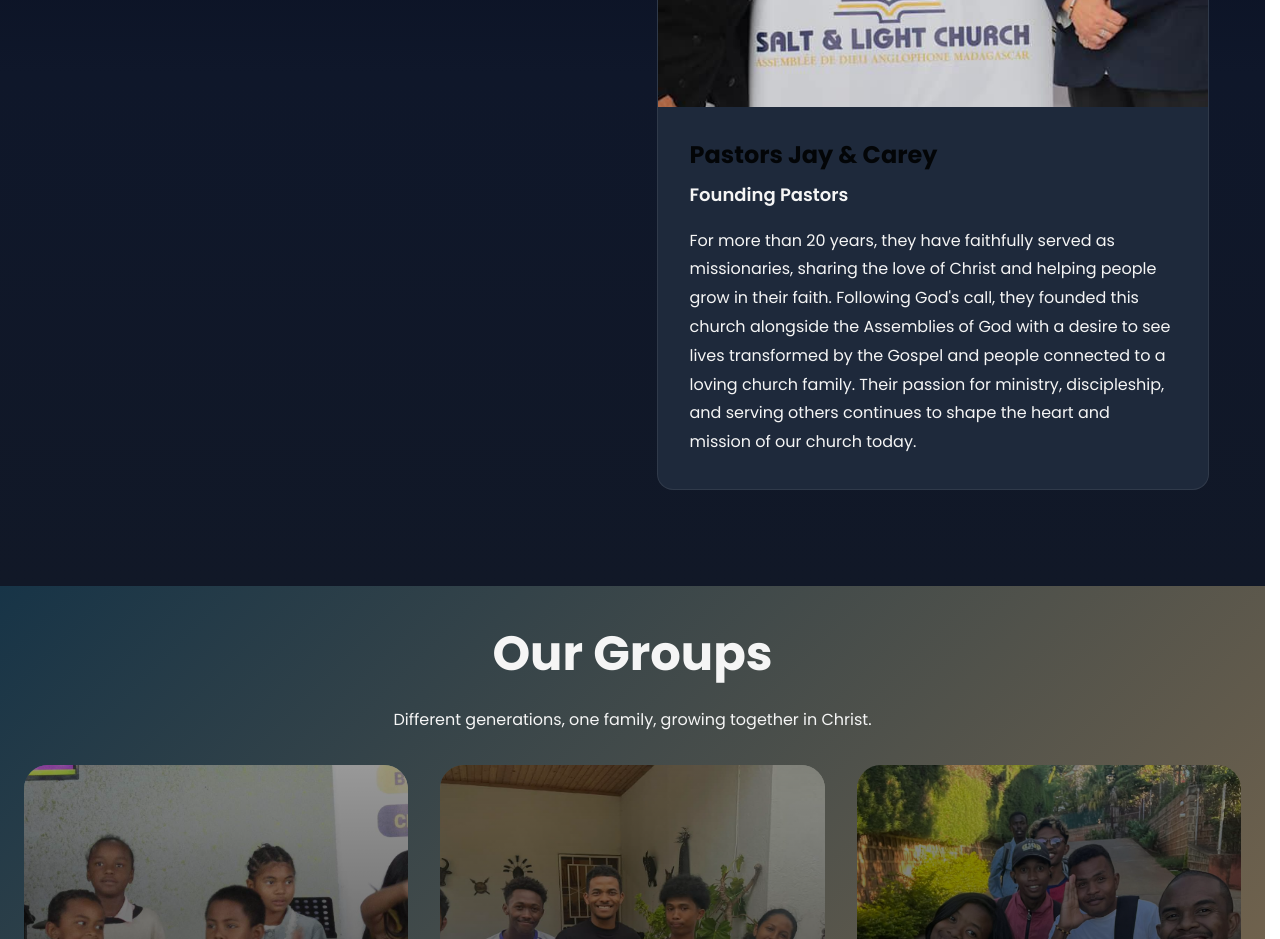
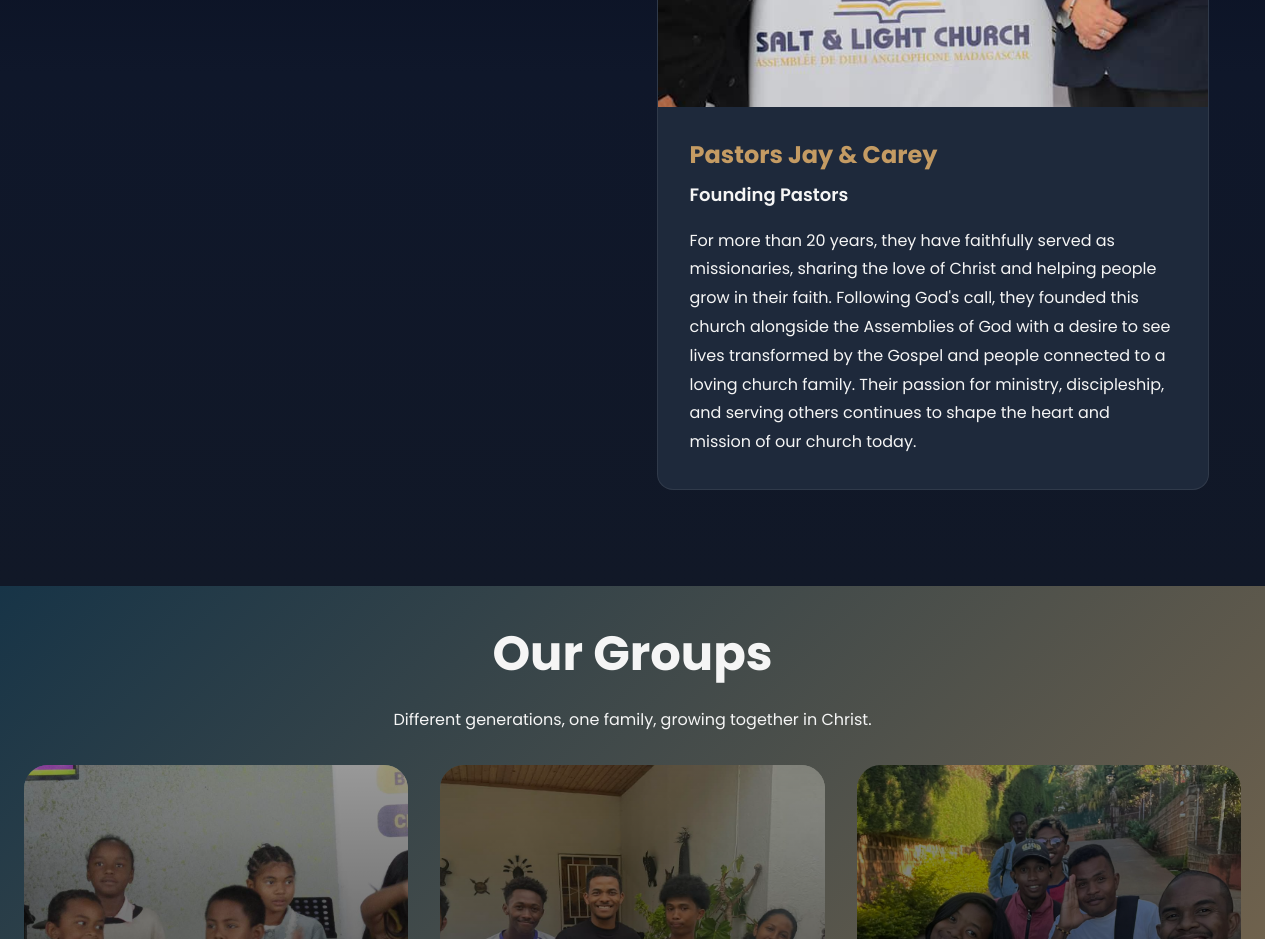
Before and after one commit to JayRostorfer/Salt-LightChurch, a Next.js app: page / in a window 1280 px wide. Shown: the part 1240-2179 px from the top of the page. Built offline with nearby package versions, Linux system fonts and the light colour scheme.

Commit message:
Change color of Typography in Founder component

```diff
--- a/src/components/home/Founder.js
+++ b/src/components/home/Founder.js
@@ -100,6 +100,7 @@ export default function Founder() {
                 <Typography
                   variant="h5"
                   sx={{
+                    color:"#c49b63",
                     fontWeight: 700,
                     mb: 1,
                   }}
```
